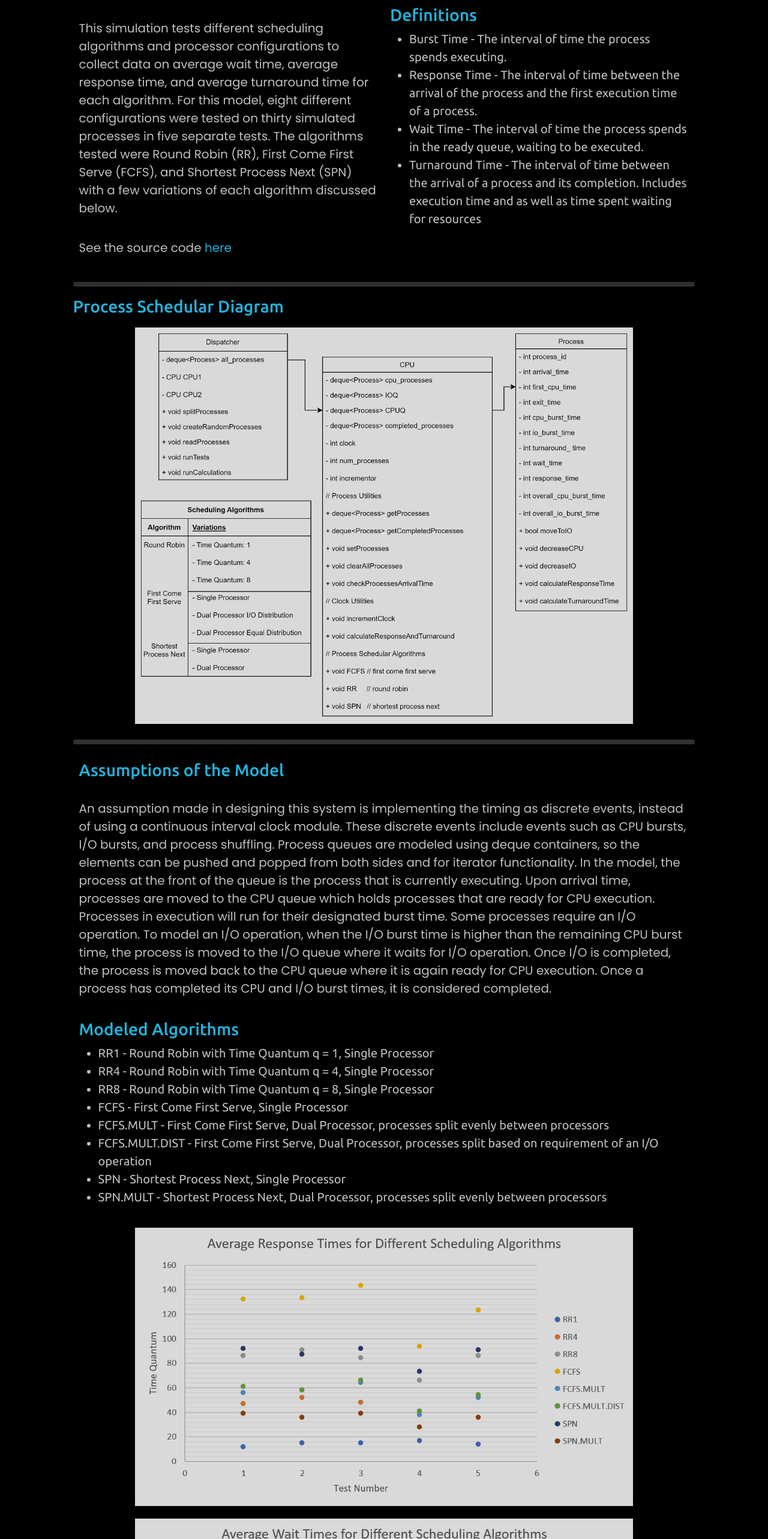
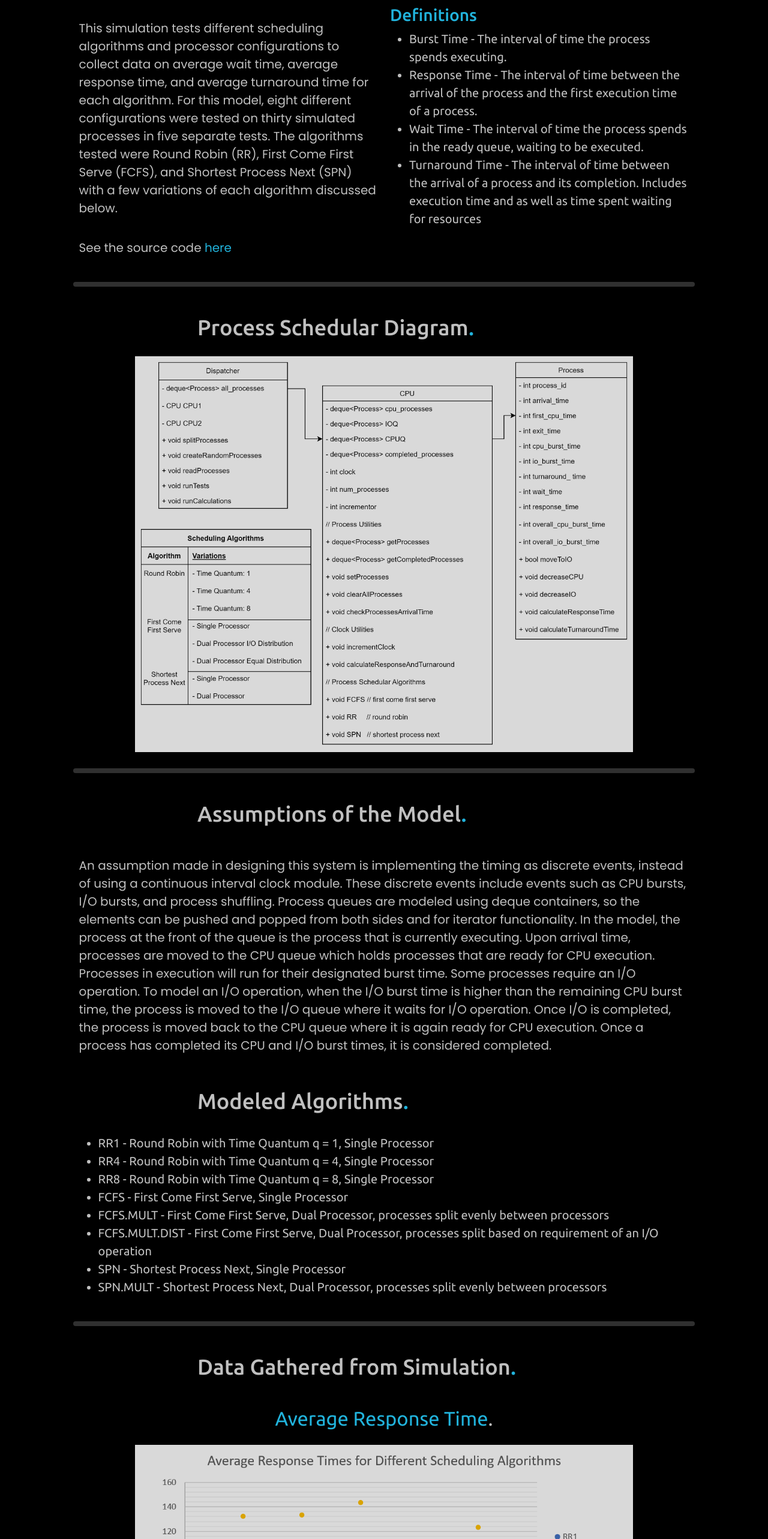
Before and after one commit to eroberts22/portfolio-beyond, a Vue app: page /schedular-dispatch in a window 1280 px wide. Shown: the part 234-2800 px from the top of the page at 60% size. Built offline with nearby package versions, Linux system fonts and the light colour scheme.

Commit message:
schedular formatting

```diff
--- a/src/views/projects/SchedularDispatchSim.vue
+++ b/src/views/projects/SchedularDispatchSim.vue
@@ -17,7 +17,8 @@
 
     <hr class="line-break" />
 
-    <h3>{{ info.diagramTitle }}</h3>
+    <PageTitle :Title="info.diagramTitle"/>
+
     <img
       style="filter: brightness(85%)"
       :src="require('../../assets/schedular/schedular-diagram.png')"
@@ -27,10 +28,21 @@
 
     <hr class="line-break" />
 
+    <PageTitle :Title="info.assumptionsTitle"/>
+
     <Paragraph :item="info.assumptions" />
+
+    <PageTitle :Title="info.modeledAlgorithmsTitle"/>
 
     <ListBuilder :listObject="info.modeledAlgorithms" />
 
+    <hr class="line-break" />
+
+    <PageTitle :Title="info.algorithmsTitle"/>
+    <br/>
+    <div class="page-sub-title">
+      Average Response Time<span>.</span>
+    </div>
     <img
       style="filter: brightness(85%);"
       :src="require('../../assets/schedular/response.png')"
@@ -38,6 +50,11 @@
       class="img-wrap"
     />
 
+    <hr class="line-break" />
+
+    <div class="page-sub-title">
+      Average Wait Time<span>.</span>
+    </div>
     <img
       style="filter: brightness(85%)"
       :src="require('../../assets/schedular/wait.png')"
@@ -45,6 +62,11 @@
       class="img-wrap"
     />
 
+    <hr class="line-break" />
+
+    <div class="page-sub-title">
+      Average Turnaround Time<span>.</span>
+    </div>
     <img
       style="filter: brightness(85%)"
       :src="require('../../assets/schedular/turnaround.png')"
@@ -76,7 +98,6 @@ export default {
       },
       info: {
         modeledAlgorithms: {
-          title: "Modeled Algorithms",
           items: [
             {
               text: "RR1 - Round Robin with Time Quantum q = 1, Single Processor",
@@ -113,10 +134,24 @@ export default {
           text: "This simulation tests different scheduling algorithms and processor configurations to collect data on average wait time, average response time, and average turnaround time for each algorithm. For this model, eight different configurations were tested on thirty simulated processes in five separate tests. The algorithms tested were Round Robin (RR), First Come First Serve (FCFS), and Shortest Process Next (SPN) with a few variations of each algorithm discussed below.",
         },
         assumptions: {
-          title: "Assumptions of the Model",
           text: "An assumption made in designing this system is implementing the timing as discrete events, instead of using a continuous interval clock module. These discrete events include events such as CPU bursts, I/O bursts, and process shuffling. Process queues are modeled using deque containers, so the elements can be pushed and popped from both sides and for iterator functionality. In the model, the process at the front of the queue is the process that is currently executing. Upon arrival time, processes are moved to the CPU queue which holds processes that are ready for CPU execution. Processes in execution will run for their designated burst time. Some processes require an I/O operation. To model an I/O operation, when the I/O burst time is higher than the remaining CPU burst time, the process is moved to the I/O queue where it waits for I/O operation. Once I/O is completed, the process is moved back to the CPU queue where it is again ready for CPU execution. Once a process has completed its CPU and I/O burst times, it is considered completed.",
         },
-        diagramTitle: "Process Schedular Diagram",
+        diagramTitle: {
+          text: "Process Schedular Diagram",
+          span: ".",
+        },
+        assumptionsTitle: {
+          text: "Assumptions of the Model",
+          span: ".",
+        },
+        modeledAlgorithmsTitle: {
+          text: "Modeled Algorithms",
+          span: ".",
+        },
+        algorithmsTitle: {
+          text: "Data Gathered from Simulation",
+          span: ".",
+        },
       },
     };
   },
@@ -131,4 +166,17 @@ export default {
 p {
   padding: 10px;
 }
+
+.page-sub-title {
+  text-align: center;
+  font-size: calc(1.8em + 0.5vmin);
+  font-weight: 400;
+  margin-bottom: 10px;
+  color: var(--turquoise);
+}
+
+.page-sub-title span
+{
+  color: var(--off-white);
+}
 </style>
```
